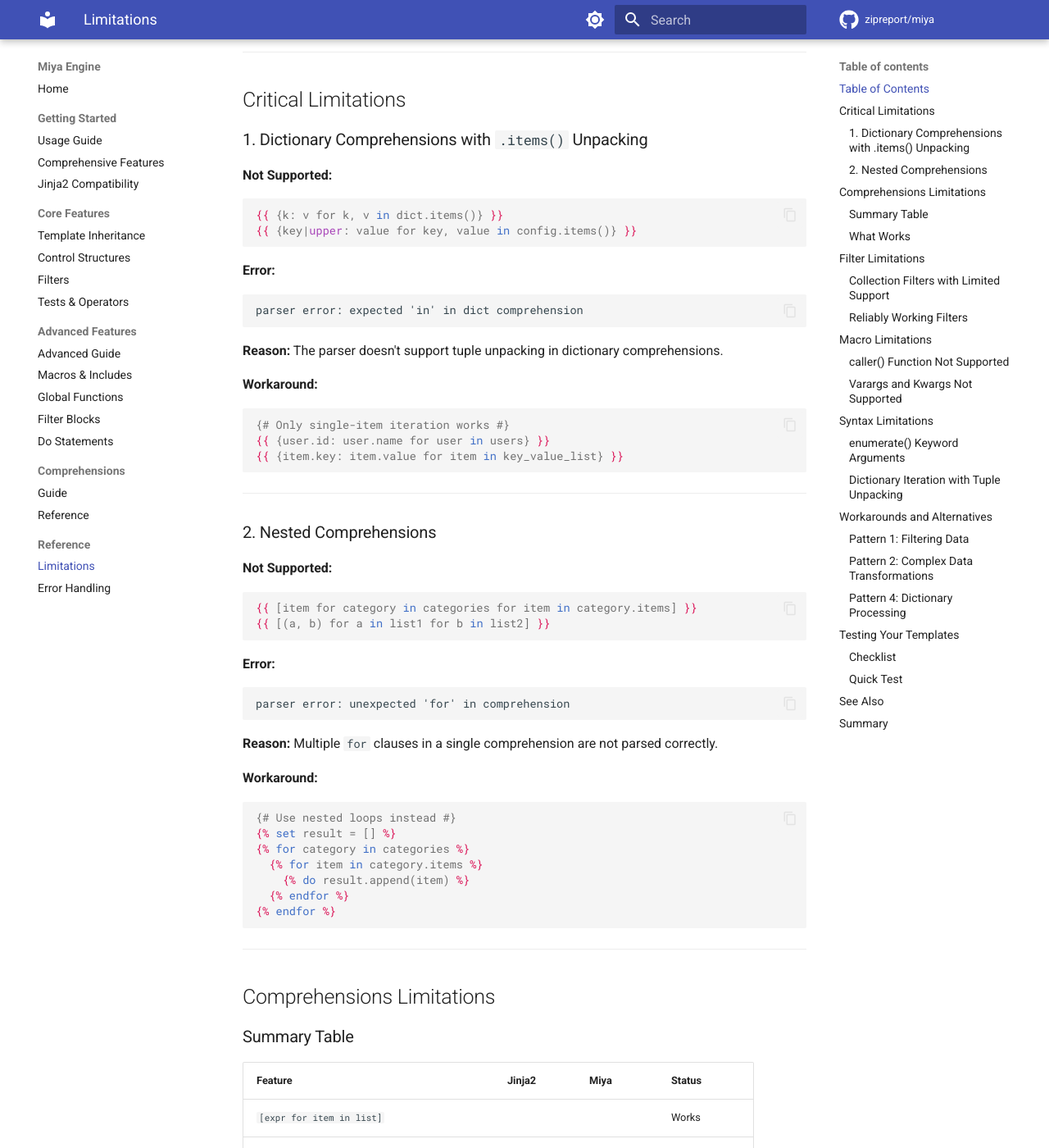
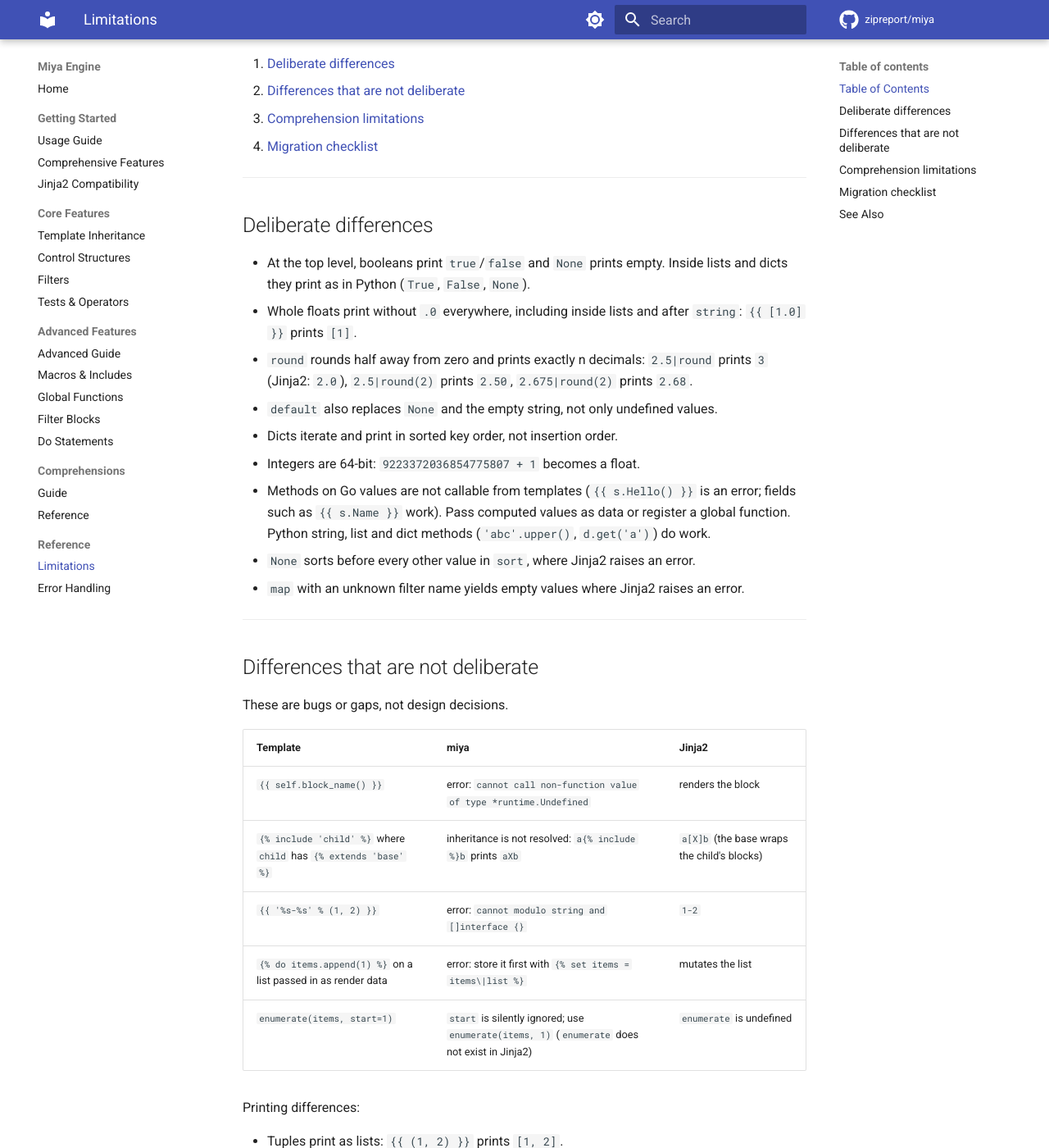
Before and after one commit to zipreport/miya, an MkDocs documentation site: the page built from docs/MIYA_LIMITATIONS.md, in a window 1280 px wide and 1400 px high, scrolled down 587 px. Shown: the whole window at 82% size. Built offline with MkDocs 1.6.1 and Material for MkDocs 9.7.7, drawn with Linux system fonts in a browser that asks for light colours; comment, search, counter and statistics services are not loaded; some of the changed text lies outside the part shown.

Commit message:
docs: rewrite the limitations page from measured behaviour
Co-Authored-By: Claude Sonnet 5.5 <noreply@anthropic.com>

````diff
--- a/docs/MIYA_LIMITATIONS.md
+++ b/docs/MIYA_LIMITATIONS.md
@@ -1,353 +1,114 @@
 # Miya Engine Limitations and Differences from Jinja2
 
-This document details the **known limitations and differences** between Miya Engine and Jinja2, based on extensive testing of the implementation.
+This document lists the **known limitations and differences** between Miya Engine and Jinja2 3.1.6. Each item was checked by rendering it with miya and with Jinja2.
 
-> **Miya Version:** v0.1.0
+> **Applies to:** master after v0.2.0, including the changes listed under [Unreleased] in CHANGELOG.md
+
+miya's conformance suite (`tests/conformance/`) holds 289 small templates written to probe edge cases and known bugs; they are not a sample of real templates. At this commit miya matches Jinja2 3.1.6 on 283 of them (same output, or failing in the same phase for the cases that expect an error), after normalising the printing differences listed below. 4 of the remaining cases are deliberate differences. Every divergence and its reason is listed in `tests/conformance/known_divergences.json`. This is a regression net, not a compatibility percentage.
 
 ---
 
-##  Table of Contents
+## Table of Contents
 
-1. [Critical Limitations](#critical-limitations)
-2. [Comprehensions Limitations](#comprehensions-limitations)
-3. [Filter Limitations](#filter-limitations)
-4. [Macro Limitations](#macro-limitations)
-5. [Syntax Limitations](#syntax-limitations)
-6. [Workarounds and Alternatives](#workarounds-and-alternatives)
+1. [Deliberate differences](#deliberate-differences)
+2. [Differences that are not deliberate](#differences-that-are-not-deliberate)
+3. [Comprehension limitations](#comprehension-limitations)
+4. [Migration checklist](#migration-checklist)
 
 ---
 
-## Critical Limitations
+## Deliberate differences
 
-###  1. Dictionary Comprehensions with `.items()` Unpacking
+- At the top level, booleans print `true`/`false` and `None` prints empty. Inside lists and dicts they print as in Python (`True`, `False`, `None`).
+- Whole floats print without `.0` everywhere, including inside lists and after `string`: `{{ [1.0] }}` prints `[1]`.
+- `round` rounds half away from zero and prints exactly n decimals: `2.5|round` prints `3` (Jinja2: `2.0`), `2.5|round(2)` prints `2.50`, `2.675|round(2)` prints `2.68`.
+- `default` also replaces `None` and the empty string, not only undefined values.
+- Dicts iterate and print in sorted key order, not insertion order.
+- Integers are 64-bit: `9223372036854775807 + 1` becomes a float.
+- Methods on Go values are not callable from templates (`{{ s.Hello() }}` is an error; fields such as `{{ s.Name }}` work). Pass computed values as data or register a global function. Python string, list and dict methods (`'abc'.upper()`, `d.get('a')`) do work.
+- `None` sorts before every other value in `sort`, where Jinja2 raises an error.
+- `map` with an unknown filter name yields empty values where Jinja2 raises an error.
 
-**Not Supported:**
+---
+
+## Differences that are not deliberate
+
+These are bugs or gaps, not design decisions.
+
+| Template | miya | Jinja2 |
+|----------|------|--------|
+| `{{ self.block_name() }}` | error: `cannot call non-function value of type *runtime.Undefined` | renders the block |
+| `{% include 'child' %}` where `child` has `{% extends 'base' %}` | inheritance is not resolved: `a{% include %}b` prints `aXb` | `a[X]b` (the base wraps the child's blocks) |
+| `{{ '%s-%s' % (1, 2) }}` | error: `cannot modulo string and []interface {}` | `1-2` |
+| `{% do items.append(1) %}` on a list passed in as render data | error: store it first with `{% set items = items\|list %}` | mutates the list |
+| `enumerate(items, start=1)` | `start` is silently ignored; use `enumerate(items, 1)` (`enumerate` does not exist in Jinja2) | `enumerate` is undefined |
+
+Printing differences:
+
+- Tuples print as lists: `{{ (1, 2) }}` prints `[1, 2]`.
+- `tojson` uses compact separators: `{"a":1}` where Jinja2 prints `{"a": 1}`.
+- `dictsort` pairs print as lists (`[a, 2]`), not tuples.
+- `pprint` output differs from Python's.
+
+Workarounds:
+
 ```html+jinja
-{{ {k: v for k, v in dict.items()} }}
-{{ {key|upper: value for key, value in config.items()} }}
-```
+{# string formatting: use the format filter #}
+{{ '%s-%s'|format(1, 2) }}      {# 1-2 #}
 
-**Error:**
-```
-parser error: expected 'in' in dict comprehension
-```
-
-**Reason:** The parser doesn't support tuple unpacking in dictionary comprehensions.
-
-**Workaround:**
-```html+jinja
-{# Only single-item iteration works #}
-{{ {user.id: user.name for user in users} }}
-{{ {item.key: item.value for item in key_value_list} }}
+{# mutating a list from render data #}
+{% set numbers = numbers|list %}
+{% do numbers.append(1) %}
 ```
 
 ---
 
-###  2. Nested Comprehensions
+## Comprehension limitations
 
-**Not Supported:**
+List and dict comprehensions are a miya extension; stock Jinja2 rejects them. Inside that extension, two forms do not parse:
+
 ```html+jinja
-{{ [item for category in categories for item in category.items] }}
-{{ [(a, b) for a in list1 for b in list2] }}
+{{ {k: v for k, v in dict.items()} }}                 {# parser error: expected 'in' in dict comprehension #}
+{{ [item for cat in categories for item in cat.items] }}  {# parser error: expected ']' after list comprehension #}
 ```
 
-**Error:**
-```
-parser error: unexpected 'for' in comprehension
+Single-variable comprehensions with an `if` clause work:
+
+```html+jinja
+{{ [u.name for u in users if u.active] }}
+{{ {u.name: u.active for u in users} }}
 ```
 
-**Reason:** Multiple `for` clauses in a single comprehension are not parsed correctly.
-
-**Workaround:**
-```html+jinja
-{# Use nested loops instead #}
-{% set result = [] %}
-{% for category in categories %}
-  {% for item in category.items %}
-    {% do result.append(item) %}
-  {% endfor %}
-{% endfor %}
-```
-
----
-
-## Comprehensions Limitations
-
-### Summary Table
-
-| Feature | Jinja2 | Miya | Status |
-|---------|--------|------|--------|
-| `[expr for item in list]` |  |  | Works |
-| `[expr for item in list if cond]` |  |  | Works |
-| `{key: val for item in list}` |  |  | Works |
-| `{k: v for k, v in dict.items()}` |  |  | **Not Supported** |
-| `[item for list in lists for item in list]` |  |  | **Not Supported** |
-| `{k: v for item in list if cond}` |  |  | Works |
-
-### What Works
+Workaround for nested comprehensions:
 
 ```html+jinja
-{#  Basic list comprehensions #}
-{{ [x * 2 for x in numbers] }}
-{{ [user.name for user in users] }}
-{{ [item|upper for item in items] }}
-
-{#  Basic dict comprehensions #}
-{{ {user.id: user.name for user in users} }}
-{{ {item.key: item.value for item in data} }}
-
-{#  With filters applied #}
-{{ [name|title for name in names] }}
-{{ [price|round(2) for price in prices] }}
-```
-
----
-
-## Filter Limitations
-
-###  Collection Filters with Limited Support
-
-The following filters appear to have issues when chained or used with certain data types:
-
-**Problematic Filters:**
-- `sort` - May fail with: "sort filter requires a sequence"
-- `reverse` - Limited support
-- `unique` - May not work as expected
-- `slice` - Limited support
-- `batch` - May have issues
-- `select` - Works but limited
-- `reject` - Works but limited
-- `selectattr` - Works in filter chains, not in comprehensions
-- `rejectattr` - Works in filter chains, not in comprehensions
-- `groupby` - Limited testing
-
-**Working Alternatives:**
-```html+jinja
-{#  This may fail #}
-{{ numbers|sort|reverse }}
-
-{#  Use these instead #}
-{{ numbers|list }}  {# Just convert to list #}
-{% for num in numbers|sort %}{{ num }}{% endfor %}  {# In loops #}
-```
-
-###  Reliably Working Filters
-
-**String Filters:**
-- `upper`, `lower`, `capitalize`, `title`
-- `trim`, `replace`, `truncate`
-- `split`, `join`
-- `startswith`, `endswith`, `contains`
-- `slugify`
-
-**Numeric Filters:**
-- `abs`, `round`, `int`, `float`
-- `default`
-
-**HTML Filters:**
-- `escape`, `safe`, `striptags`
-- `urlencode`
-
-**Other:**
-- `length`, `first`, `last`
-- `default`
-- `tojson`
-
----
-
-## Macro Limitations
-
-###  `caller()` Function Not Supported
-
-**Not Supported:**
-```html+jinja
-{% macro wrapper(title) %}
-  <div class="card">
-    <h3>{{ title }}</h3>
-    {{ caller() }}  {#  Not supported #}
-  </div>
-{% endmacro %}
-
-{% call wrapper("My Card") %}
-  <p>Card content</p>
-{% endcall %}
-```
-
-**Error:**
-```
-cannot call non-function value of type *runtime.Undefined
-```
-
-**Workaround:**
-```html+jinja
-{# Pass content as a parameter instead #}
-{% macro wrapper(title, content) %}
-  <div class="card">
-    <h3>{{ title }}</h3>
-    {{ content }}
-  </div>
-{% endmacro %}
-
-{% set my_content %}
-  <p>Card content</p>
-{% endset %}
-{{ wrapper("My Card", my_content) }}
-```
-
-###  Varargs and Kwargs Not Supported
-
-**Not Supported:**
-```html+jinja
-{% macro flexible(*args, **kwargs) %}
-  {#  Not supported #}
-{% endmacro %}
-```
-
-**Workaround:**
-```html+jinja
-{# Use explicit parameters with defaults #}
-{% macro flexible(param1="", param2="", param3="") %}
-  {#  This works #}
-{% endmacro %}
-```
-
----
-
-## Syntax Limitations
-
-###  `enumerate()` Keyword Arguments
-
-**Not Supported:**
-```html+jinja
-{% for i, item in enumerate(items, start=1) %}  {#  #}
-```
-
-**Workaround:**
-```html+jinja
-{% for i, item in enumerate(items, 1) %}  {#  Positional arg #}
-```
-
-###  Dictionary Iteration with Tuple Unpacking
-
-**Not Supported:**
-```html+jinja
-{% for key, value in dict.items() %}  {#  #}
-```
-
-**Workaround:**
-```html+jinja
-{# Iterate over keys #}
-{% for key in dict %}
-  {{ key }}: {{ dict[key] }}
-{% endfor %}
-
-{# Or use a list of objects #}
-{% for item in items %}
-  {{ item.key }}: {{ item.value }}
-{% endfor %}
-```
-
----
-
-## Workarounds and Alternatives
-
-### Pattern 1: Filtering Data
-
-**Instead of comprehensions with filters:**
-```html+jinja
-{#  Doesn't work #}
-{{ [user for user in users if user.active] }}
-
-{#  Use filter chains #}
-{{ users|selectattr("active")|list }}
-
-{#  Or use loops with conditionals #}
-{% set active_users = [] %}
-{% for user in users %}
-  {% if user.active %}
-    {% do active_users.append(user) %}
-  {% endif %}
-{% endfor %}
-```
-
-### Pattern 2: Complex Data Transformations
-
-**Instead of nested comprehensions:**
-```html+jinja
-{#  Doesn't work #}
-{{ [item for cat in categories for item in cat.items] }}
-
-{#  Use nested loops #}
 {% set all_items = [] %}
 {% for category in categories %}
-  {% for item in category.items %}
+  {% for item in category['items'] %}
     {% do all_items.append(item) %}
   {% endfor %}
 {% endfor %}
 ```
 
-### Pattern 4: Dictionary Processing
-
-**Instead of .items() unpacking:**
-```html+jinja
-{#  Doesn't work #}
-{{ {k|upper: v for k, v in dict.items()} }}
-
-{#  Create list of key-value objects first #}
-{% set kv_list = [] %}
-{% for key in dict %}
-  {% do kv_list.append({"key": key, "value": dict[key]}) %}
-{% endfor %}
-{{ {item.key|upper: item.value for item in kv_list} }}
-```
+(`{% do %}` also needs the `jinja2.ext.do` extension in stock Jinja2.)
 
 ---
 
-## Testing Your Templates
+## Migration checklist
 
-When migrating from Jinja2 to Miya, test for these patterns:
-
-### Checklist
-
-- [ ] No `.items()` unpacking in comprehensions
-- [ ] No nested comprehensions (multiple `for` clauses)
-- [ ] No `caller()` in macros
-- [ ] No varargs/kwargs in macros
-- [ ] `enumerate()` uses positional args only
-- [ ] No tuple unpacking in `{% for %}` loops
-- [ ] No multiple variable assignment with `{% set %}`
-
-### Quick Test
-
-```bash
-# Run examples to verify syntax
-cd examples/features/
-for dir in */; do
-  cd "$dir"
-  go run main.go > /dev/null 2>&1 && echo " $dir" || echo " $dir"
-  cd ..
-done
-```
+- [ ] No `self.block()` calls
+- [ ] No `{% include %}` of a template that itself uses `{% extends %}`
+- [ ] No `'...' % value` formatting; use the `format` filter
+- [ ] No `.append()` on lists passed in as render data without `{% set x = x|list %}` first
+- [ ] `enumerate()` uses positional arguments only
+- [ ] No `.items()` unpacking or multiple `for` clauses in comprehensions
+- [ ] No Go method calls on your data
+- [ ] Output that depends on the deliberate differences above (boolean and float printing, `round`, `default`, dict order) is checked
 
 ---
 
 ## See Also
 
-- [Feature Examples](https://github.com/zipreport/miya/tree/master/examples/features/) - Working examples of all supported features
+- [Feature Examples](https://github.com/zipreport/miya/tree/master/examples/features/) - Working examples of supported features
 - [JINJA2_VS_MIYA_FEATURE_MATRIX.md](JINJA2_VS_MIYA_FEATURE_MATRIX.md) - Complete compatibility matrix
 - [COMPREHENSIVE_FEATURES.md](COMPREHENSIVE_FEATURES.md) - All supported features with examples
-
----
-
-## Summary
-
-**Miya Engine provides ~95% Jinja2 compatibility** with these main limitations:
-
-1.  Comprehensions with `if` clauses
-2.  Dictionary comprehensions with `.items()`
-3.  Nested comprehensions
-4.  Inline conditionals without `else`
-5.  Macro `caller()` function
-6.  Some collection filters have limited support
-
-**Most Jinja2 templates will work with minor adjustments.** Use the examples in `examples/features/` as a reference for working syntax.
````
